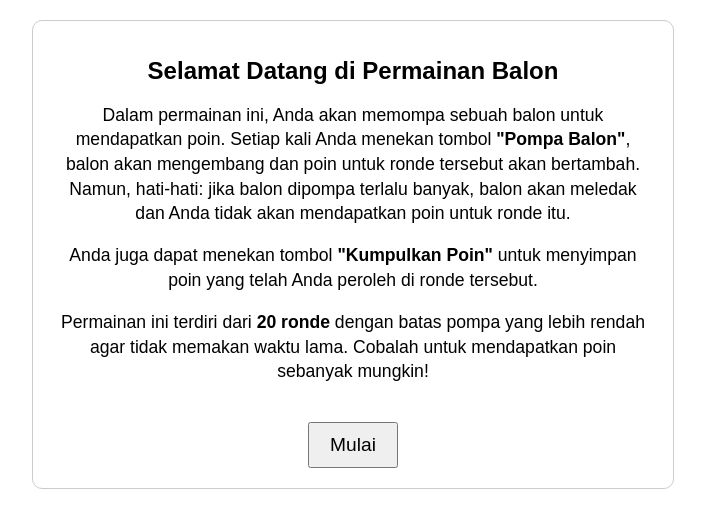
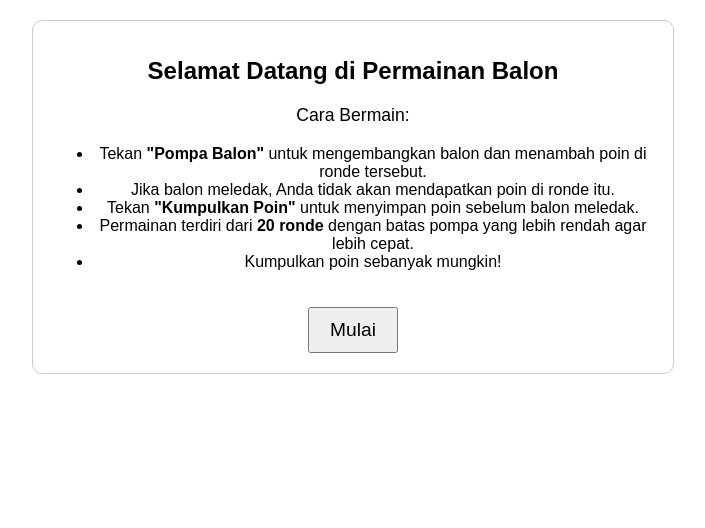
Before and after one commit to behaviourlab-ID/BART, a plain HTML site: page index.html in a window 1280 px wide. Shown: the whole page, without its empty margins (287-992 px from the left). Drawn offline with nearby package versions, Linux system fonts and the light colour scheme.

Commit message:
Update index.html remove luvtorrat thingy

```diff
--- a/index.html
+++ b/index.html
@@ -2,7 +2,7 @@
 <html>
 <head>
   <meta charset="utf-8">
-  <!-- Make the page responsive -->
+  <!-- Responsive viewport -->
   <meta name="viewport" content="width=device-width, initial-scale=1">
   <title>BART - Permainan Balon</title>
 
@@ -22,19 +22,15 @@
   <div id="instructions">
     <h1>Selamat Datang di Permainan Balon</h1>
     <p>
-      Dalam permainan ini, Anda akan memompa sebuah balon untuk mendapatkan poin.
-      Setiap kali Anda menekan tombol <strong>"Pompa Balon"</strong>, balon akan mengembang dan poin
-      untuk ronde tersebut akan bertambah. Namun, hati-hati: jika balon dipompa terlalu banyak,
-      balon akan meledak dan Anda tidak akan mendapatkan poin untuk ronde itu.
+      Cara Bermain:
     </p>
-    <p>
-      Anda juga dapat menekan tombol <strong>"Kumpulkan Poin"</strong> untuk menyimpan poin yang telah
-      Anda peroleh di ronde tersebut.
-    </p>
-    <p>
-      Permainan ini terdiri dari <strong>20 ronde</strong> dengan batas pompa yang lebih rendah agar tidak memakan waktu lama.
-      Cobalah untuk mendapatkan poin sebanyak mungkin!
-    </p>
+    <ul>
+      <li>Tekan <strong>"Pompa Balon"</strong> untuk mengembangkan balon dan menambah poin di ronde tersebut.</li>
+      <li>Jika balon meledak, Anda tidak akan mendapatkan poin di ronde itu.</li>
+      <li>Tekan <strong>"Kumpulkan Poin"</strong> untuk menyimpan poin sebelum balon meledak.</li>
+      <li>Permainan terdiri dari <strong>20 ronde</strong> dengan batas pompa yang lebih rendah agar lebih cepat.</li>
+      <li>Kumpulkan poin sebanyak mungkin!</li>
+    </ul>
     <button id="startButton">Mulai</button>
   </div>
 
@@ -42,33 +38,31 @@
   <div id="experiment" style="display: none;">
     <div id="round"></div>
 
-    <div id="bigbigwrap">
-      <div id="sliderwrap">
-        <!-- (Optional slider content can go here if needed) -->
-        <div id="showValue">Luftvorrat <br />(0 bis 30)</div>
-        <div id="slider"></div>
+    <div id="bigwrap">
+      <!-- Balloon Frame -->
+      <div id="ballonwrap">
+        <!-- Feedback messages and next-round button -->
+        <div id="message"></div>
+        <div id="gonext"></div>
+        <!-- Balloon image -->
+        <img src="Balloon.png" id="ballon" alt="Balon">
+        <!-- Current round points (overlayed on the balloon) -->
+        <div id="current_points">Poin Ronde Ini: 0</div>
       </div>
 
-      <div id="bigwrap">
-        <div id="ballonwrap">
-          <div id="message"></div>
-          <div id="gonext"></div>
-          <img src="Balloon.png" id="ballon" alt="Balon">
-        </div>
+      <!-- Control Buttons -->
+      <button type="button" id="press"></button>
+      <button type="button" id="collect"></button>
 
-        <button type="button" id="press"></button>
-        <button type="button" id="collect"></button>
-        <!-- Visualization element: current round points -->
-        <div id="current_points">Poin Ronde Ini: 0</div>
-        <div id="total">
-          <div id="total_term"></div>
-          <div id="total_value"></div>
-        </div>
-        <button type="button" id="goOn">Lanjut</button>
+      <!-- Total Points Display -->
+      <div id="total">
+        <div id="total_term"></div>
+        <div id="total_value"></div>
       </div>
+      <button type="button" id="goOn">Lanjut</button>
     </div>
 
-    <!-- Hidden fields for data storage (if needed for Qualtrics/submit) -->
+    <!-- Hidden fields for data storage (for Qualtrics/submit) -->
     <div id="saveThis1"></div>
     <div id="saveThis2"></div>
     <div id="saveThis3"></div>
```
